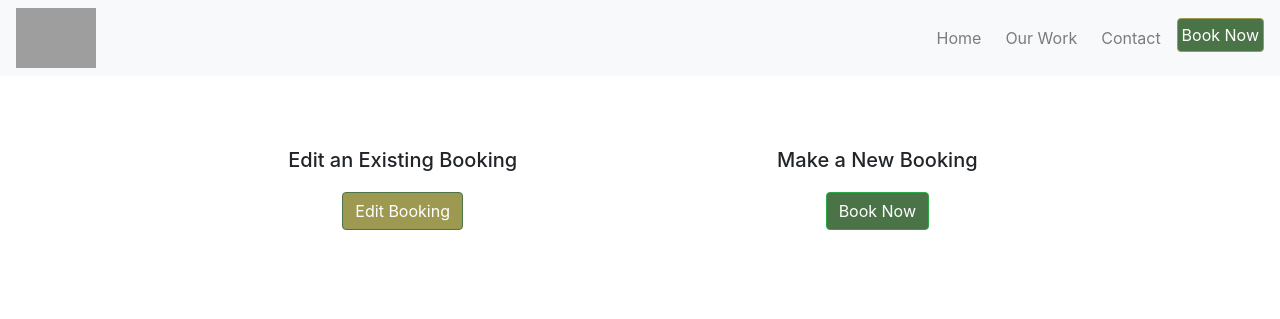
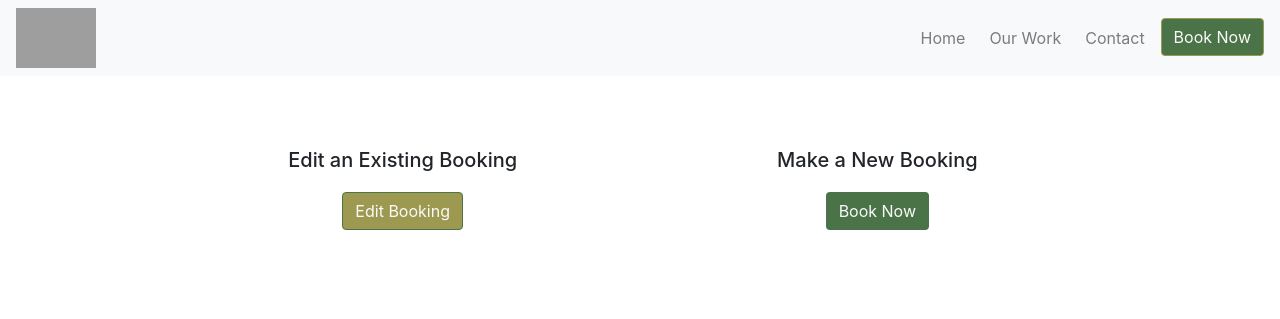
Before and after one commit to Code-Institute-Submissions/JamieT966-project-portfolio-4_SepResub, a Django app: page /booking/ in a window 1280 px wide. Shown: the top 319 px of the page. Run offline with Django 3.2, Linux system fonts and the light colour scheme; grey boxes are pictures that could not be loaded.

Commit message:
changed button colouring

```diff
--- a/static/css/style.css
+++ b/static/css/style.css
@@ -152,6 +152,7 @@ a {
     padding: 15px;
     border-radius: 10px;
     border: 2px solid var(--off_white);
+    color: var(--off_white);
 }
 
 .main-btn:hover {
@@ -177,16 +178,18 @@ a {
 .nav-btn {
     background-color: var(--ml_darkgreen);
     border: 1px solid var(--ml_gold);
+    color: var(--off_white);
 }
 
 .nav-btn:hover {
     background-color: var(--ml_gold);
     border: 1px solid var(--ml_darkgreen);
-    border: 1px solid var(--ml_darkgreen);
+    color: var(--off_white);
 }
 
 .submit-btns {
     background-color: var(--ml_darkgreen);
+    color: var(--off_white);
 }
 
 .submit-btns:hover {
@@ -197,6 +200,7 @@ a {
 .edit-btns {
     background-color: var(--ml_gold);
     border: 1px solid var(--ml_darkgreen);
+    color: var(--off_white);
 }
 
 .edit-btns:hover {
--- a/templates/base.html
+++ b/templates/base.html
@@ -32,7 +32,7 @@
                     <li class="nav-item mr-2"><a class="nav-link" href="{% url 'home' %}">Home</a></li>
                     <li class="nav-item mr-2"><a class="nav-link" href="{% url 'work' %}">Our Work</a></li>
                     <li class="nav-item mr-2"><a class="nav-link" href="{% url 'contact' %}">Contact</a></li>
-                    <li class="nav-item d-none d-sm-block"><a class="nav-link p-0" href="{% url 'booking' %}"><button type="button" class="btn btn-success book-btn d-flex m-0 p-1 justify-content-center nav-btn">Book Now</button></a></li>
+                    <li class="nav-item d-none d-sm-block"><a class="nav-link p-0" href="{% url 'booking' %}"><button type="button" class="btn book-btn d-flex m-0 justify-content-center nav-btn">Book Now</button></a></li>
                     <li class="nav-item mr-2 d-block d-sm-none"><a class="nav-link" href="{% url 'booking' %}">Book Here</a></li>
                 </ul>
             </div>
--- a/templates/booking.html
+++ b/templates/booking.html
@@ -6,11 +6,11 @@
     <div class="row align-items-center justify-content-center text-center">
             <div class="col-md-4 col-12 m-4">
                 <h5>Edit an Existing Booking</h5>
-                <a class="text-decoration-none" href="{% url 'my_booking' %}"><button type="button" class="btn btn-info book-btn d-flex justify-content-center edit-btns">Edit Booking</button></a>
+                <a class="text-decoration-none" href="{% url 'my_booking' %}"><button type="button" class="btn book-btn d-flex justify-content-center edit-btns">Edit Booking</button></a>
             </div>
             <div class="col-md-4 col-12 booking-btn-box m-4">
                 <h5>Make a New Booking</h5>
-                <a class="text-decoration-none" href="{% url 'booking' %}"><button type="button" class="btn btn-success book-btn d-flex justify-content-center submit-btns">Book Now</button></a>
+                <a class="text-decoration-none" href="{% url 'booking' %}"><button type="button" class="btn book-btn d-flex justify-content-center submit-btns">Book Now</button></a>
             </div>
     </div>
 </div>
--- a/templates/index.html
+++ b/templates/index.html
@@ -12,7 +12,7 @@
             <h4>Making your garden better.</h4>
             <p>Book your FREE garden consultation today.</p>
             <a class="nav-link" href="{% url 'booking_home' %}">
-                <button type="button" class="btn btn-success book-btn d-flex justify-content-center main-btn">Book Now</button>
+                <button type="button" class="btn book-btn d-flex justify-content-center main-btn">Book Now</button>
             </a>
         </div>
     </div>
--- a/templates/my_booking.html
+++ b/templates/my_booking.html
@@ -15,7 +15,7 @@
         <label for="exampleInputEmail1">Enter Booking Reference</label>
         <input name="book_ref" type="text" class="form-control" placeholder="Booking Reference" aria-describedby="enter booking reference here" required>
     </div>
-    <button type="submit" class="btn btn-success submit-btns">Submit</button>
+    <button type="submit" class="btn submit-btns">Submit</button>
 </form>
 
 {% for reference_match in reference_match %}
@@ -30,7 +30,7 @@
         </div>
 
         <div class="btn-group" role="group" aria-label="Edit and delete buttons for bookings">
-            <a class="text-decoration-none" href="{% url 'edit_booking' reference_match.id %}"><button type="button" class="btn btn-success">Edit</button></a>
+            <a class="text-decoration-none" href="{% url 'edit_booking' reference_match.id %}"><button type="button" class="btn submit-btns">Edit</button></a>
 
             <button type="button" class="btn btn-danger" data-toggle="modal" data-target="#delete-modal">
                 Delete
```
